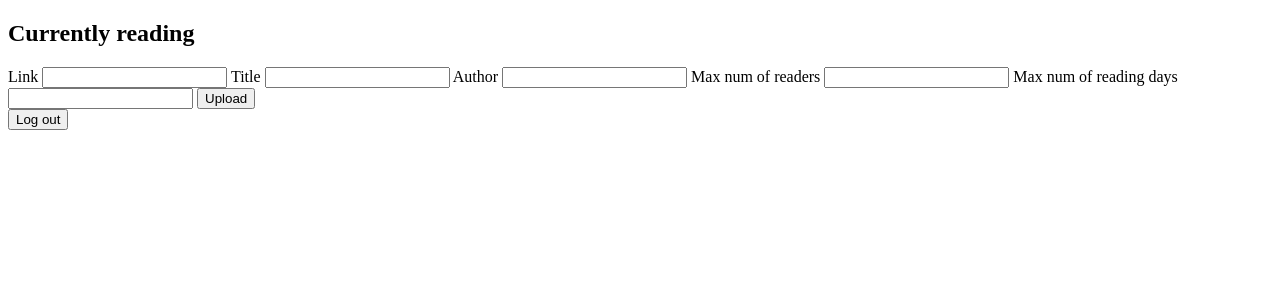
After one commit to emmakarova/TheBookClub, a PHP site: page /public/upload.html in a window 1280 px wide. The commit adds this page. Shown: the top 300 px of the page. Run offline with PHP 8.4, Linux system fonts and the light colour scheme.

Commit message:
Added upload page, combined my-page php scripts into one and other small fixes

```diff
--- a/config/db.php
+++ b/config/db.php
@@ -1,8 +1,6 @@
 <?php
-
     const DB_HOST = 'localhost';
     const DB_USER = 'root';
     const DB_NAME = 'book_club';
     const DB_PASSWORD = '';
-
 ?>
--- a/index.php
+++ b/index.php
@@ -1,5 +1,3 @@
 <?php
-
     header('Location: public/login.html');
-
 ?>
--- a/public/mypage.html
+++ b/public/mypage.html
@@ -11,9 +11,7 @@
     <body onload="mypage()">
         <h2>Currently reading</h2>
         <p id="resources"></p>
-        <form id="form">
-            <button type="button" name="submit" class="btn btn-primary" onclick="logout()">Log out</button>
-        </form>
+        <button type="button" name="logout" class="btn btn-primary" onclick="logout()">Log out</button>
     </body>
 
 </html>
--- /dev/null
+++ b/public/upload.html
@@ -0,0 +1,35 @@
+<!DOCTYPE html>
+<html>
+    <head>
+        <meta charset="UTF-8">
+        <title>Upload a resource</title>
+
+        <script src="../src/js/upload.js"></script>
+        <script src="../src/js/logout.js"></script>
+    </head>
+
+    <body>
+        <h2>Currently reading</h2>
+        <p id="resources"></p>
+        <form id="upload-form">
+            <label>Link</label>
+            <input type="text" name="link" id="link" required>
+
+            <label>Title</label>
+            <input type="text" name="title" id="title" required>
+
+            <label>Author</label>
+            <input type="text" name="author" id="author" required>
+
+            <label>Max num of readers</label>
+            <input type="number" name="max-readers" id="max-readers" required>
+
+            <label>Max num of reading days</label>
+            <input type="number" name="max-days" id="max-days" required>
+
+            <button type="button" name="upload" class="btn btn-primary" onclick="upload()">Upload</button>
+        </form>
+        <button type="button" name="logout" class="btn btn-primary" onclick="logout()">Log out</button>
+    </body>
+
+</html>
--- a/src/controllers/login.php
+++ b/src/controllers/login.php
@@ -1,5 +1,4 @@
 <?php
-
     require_once "./connect.php";
     require_once "../globals/queries.php";
 
@@ -39,5 +38,4 @@
 
     echo '../../public/homepage.html';
     exit();
-
 ?>
--- a/src/controllers/register.php
+++ b/src/controllers/register.php
@@ -34,6 +34,7 @@
         http_response_code(403);
         exit('<p class="error">Passwords did not match.</p>');
     }
+
     $insertQuery = $db->prepare(INSERT_USER);
     if (!$insertQuery) {
         http_response_code(500);
--- a/src/js/mypage.js
+++ b/src/js/mypage.js
@@ -79,7 +79,7 @@ function mypageCall(url) {
 }
 
 const returnResource = (resourceId) => {
-    var url = '../src/controllers/mypageReturnResource.php';
+    var url = '../src/controllers/mypage.php';
     returnResourceCall(url, resourceId);
 }
 
--- /dev/null
+++ b/src/js/upload.js
@@ -0,0 +1,38 @@
+const upload = () => {
+    var url = '../src/controllers/upload.php';
+    uploadCall(url);
+}
+
+function uploadCall(url) {
+    const xhr = new XMLHttpRequest();
+    xhr.open('POST', url);
+
+    const form = document.querySelector('#upload-form');
+    let data = new FormData(form);
+    const values = [...data.entries()];
+
+    var d = "";
+    for (const i of values) {
+        d += '&' + i[0] + '=' + i[1];
+    }
+    d = d.substring(1);
+
+    console.log(d);
+
+    // set headers
+    xhr.setRequestHeader('Content-Type', 'application/x-www-form-urlencoded');
+    xhr.setRequestHeader('X-Requested-With', 'XMLHttpRequest');
+
+    // send request
+    xhr.send(d);
+
+    // listen for `load` event
+    xhr.onload = () => {
+        if (xhr.status != 200) {
+            console.log("response = ", xhr.responseText, "\nstatus = ", xhr.status);
+            return;
+        }
+
+        form.reset();
+    }
+}
```
Also changed, not shown: src/controllers/mypage.php (+47 -6 lines), src/controllers/mypageReturnResource.php (deleted, +0 -68 lines), src/controllers/upload.php (added, +44 -0 lines), src/globals/queries.php (+8 -0 lines), public/homepage.html (line endings or trailing spaces).
